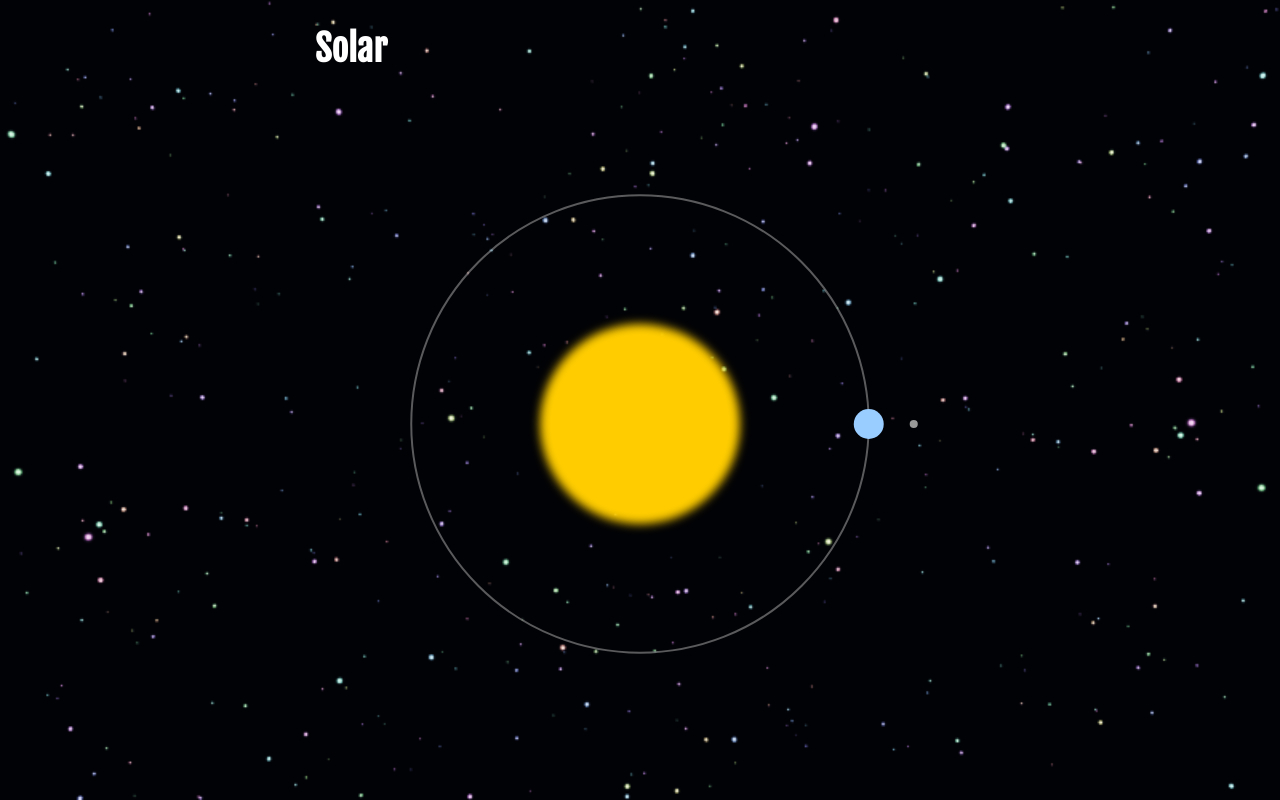
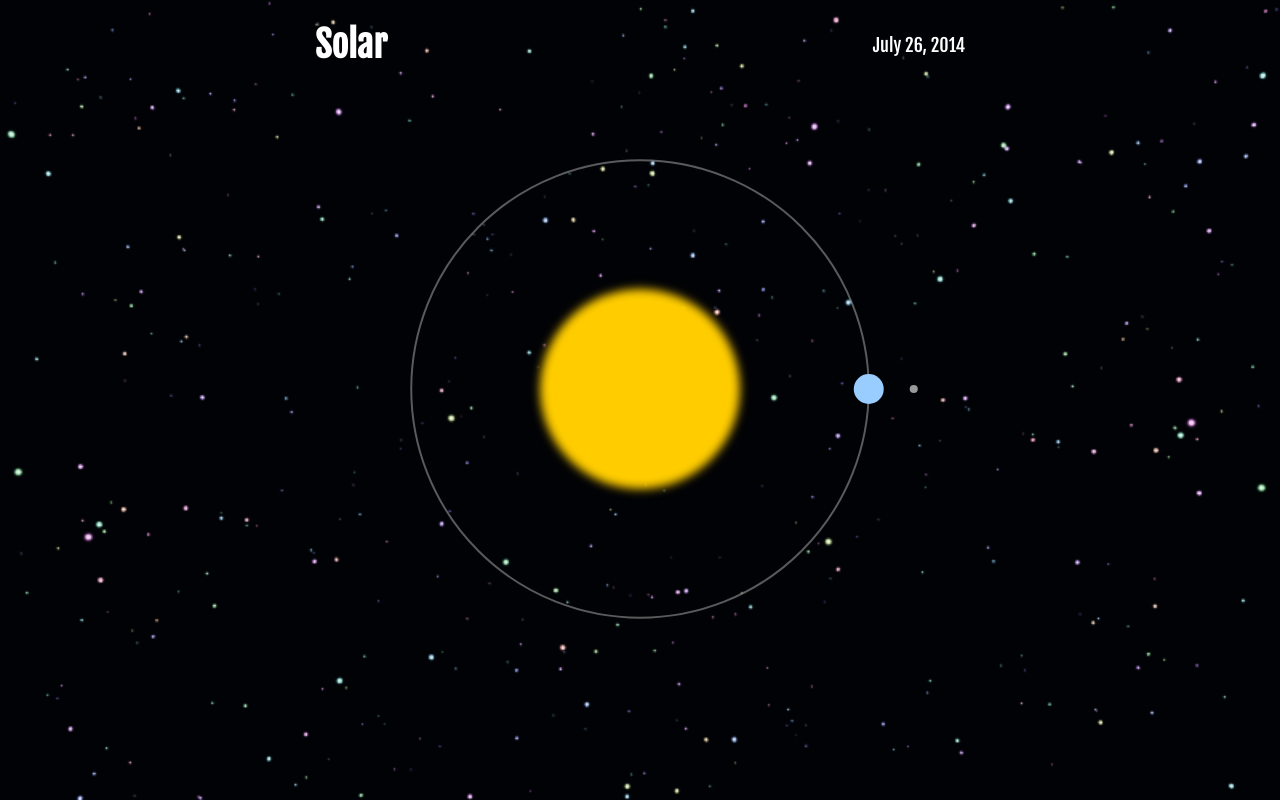
Before and after one commit to vanderhoop/orbit, a plain HTML site: page solar.html in a window 1280 px wide. Drawn offline with Linux system fonts and the light colour scheme.

Commit message:
Adding date calculator.

```diff
--- a/css/style.css
+++ b/css/style.css
@@ -4,15 +4,25 @@ body {
   background: #000 url("../images/starfield.png");
   background-size: cover;
   color: #fff;
-  font: 18px/1.4 'Helvetica Neue', Helvetica, sans-serif;
+  font: 18px/1.4 'Fjalla One', Helvetica, sans-serif;
   margin: 0;
 }
 
 h1 {
-  font-family: 'Fjalla One';
+  display: inline-block;
+}
+
+h1, #date {
+  margin: 0;
+  line-height: 30px;
+}
+
+#date {
+  float: right;
 }
 
 #graph {
   margin: 0 auto;
+  padding-top: 30px;
   width: 650px;
 }
--- a/js/solar.js
+++ b/js/solar.js
@@ -10,6 +10,7 @@ var moonR = earthR * 0.27;
 var earthOrbitR = (cx * 0.75) - earthR;
 //var moonOrbitR = earthR + (earthR * 30);
 var moonOrbitR = earthR + (earthR * 2);
+var epoch = new Date(2014, 6, 26).getTime();
 
 var earthDaysScale = d3.scale.linear()
   .range([0, 2 * Math.PI])
@@ -78,6 +79,8 @@ var moon = svg
   .attr('fill', '#999');
 
 var day = 0;
+var dayLength = 1000 * 60 * 60 * 24;
+var months = ['January', 'February', 'March', 'April', 'May', 'June', 'July', 'August', 'September', 'October', 'November', 'December'];
 
 function update(d) {
   d = d || day;
@@ -94,6 +97,12 @@ function update(d) {
   moon
     .attr('cx', moonX)
     .attr('cy', moonY);
+
+  var date = new Date(epoch + (d * dayLength));
+  var dateStr = months[date.getMonth()] +' ';
+  dateStr += date.getDate() + ', ';
+  dateStr += date.getFullYear();
+  document.getElementById('date').innerText = dateStr;
 }
 
 //setInterval(update, 200);
--- a/solar.html
+++ b/solar.html
@@ -8,6 +8,7 @@
 <body>
 	<div id="graph">
     <h1>Solar</h1>
+    <p id="date"></p>
   </div>
 
 	<script src="js/d3.js"></script>
```
